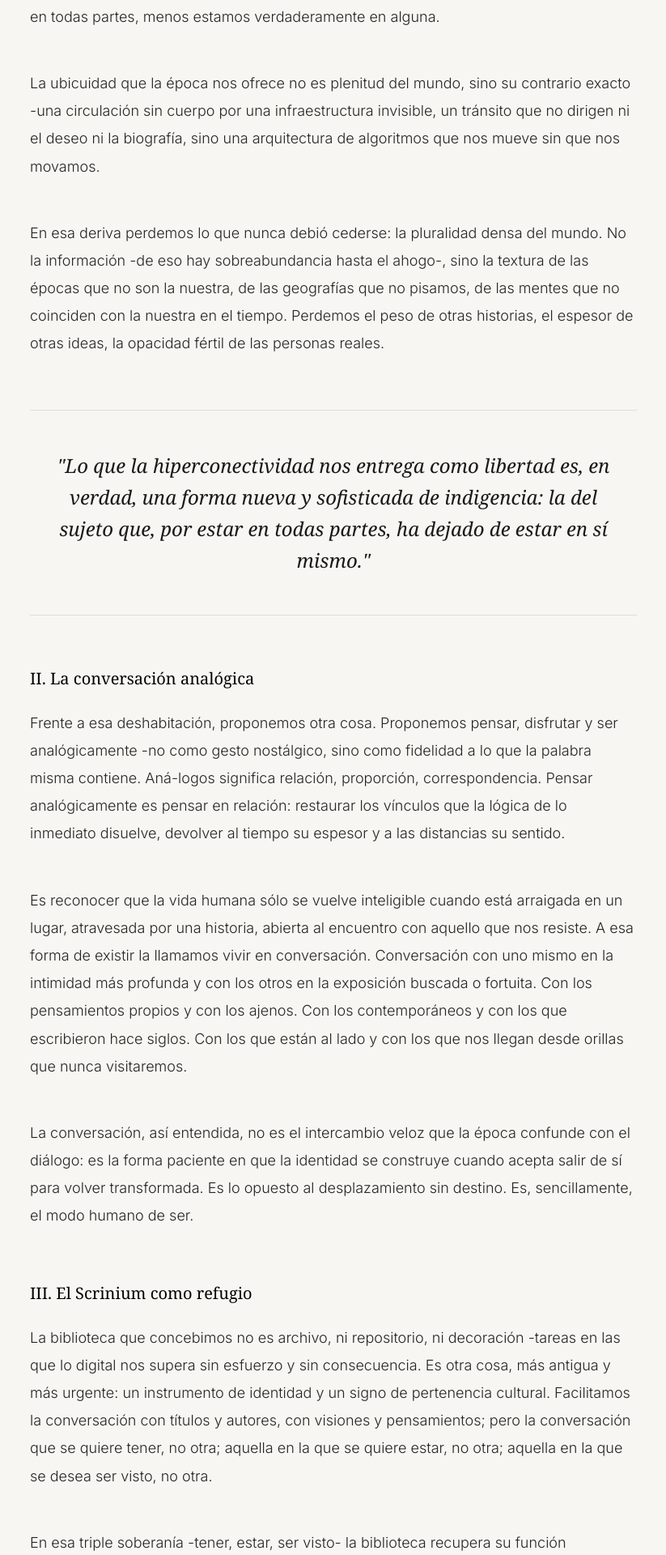
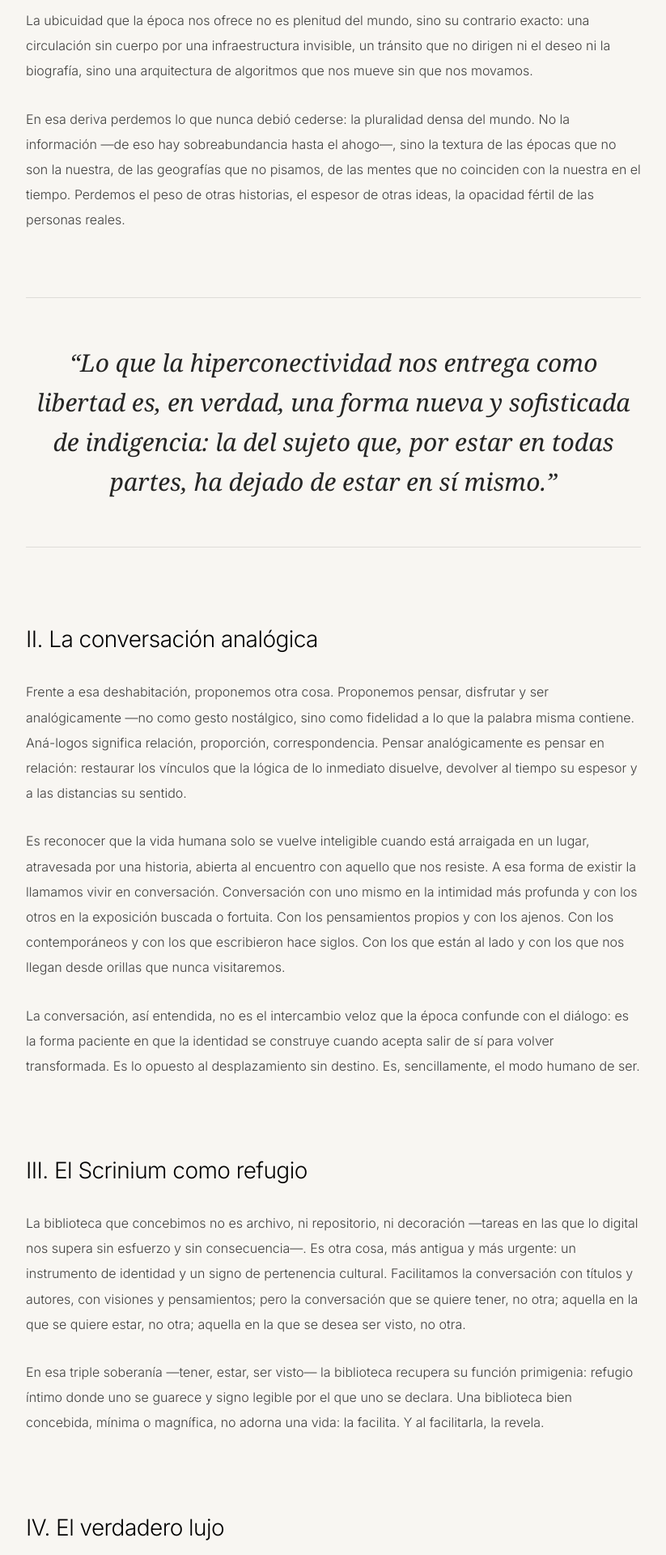
Before and after one commit to felixlosada-web/falcatio, a Next.js app: page /filosofia in a window 1280 px wide. Shown: the part 720-2640 px from the top of the page at 81% size, without its empty margins (228-1051 px from the left). Built offline with nearby package versions, Linux system fonts and the light colour scheme.

Commit message:
Refine Filosofia editorial layout

```diff
--- a/app/filosofia/page.tsx
+++ b/app/filosofia/page.tsx
@@ -1,50 +1,245 @@
+import type { Metadata } from "next";
+import Link from "next/link";
+
+const pageUrl = "https://falcatiolibrorum.es/filosofia";
+
+export const metadata: Metadata = {
+  title: "Filosofía | Falcatio Librorum",
+  description:
+    "La filosofía de Falcatio Librorum: curaduría bibliográfica privada, conversación analógica, arraigo, biblioteca como refugio y forma legible de identidad.",
+  alternates: {
+    canonical: pageUrl,
+  },
+  openGraph: {
+    title: "Filosofía | Falcatio Librorum",
+    description:
+      "De la ubicuidad simulada al arraigo verdadero: una defensa de la conversación analógica, la biblioteca y la curaduría bibliográfica privada.",
+    url: pageUrl,
+    siteName: "Falcatio Librorum",
+    locale: "es_ES",
+    type: "article",
+    images: [
+      {
+        url: "https://falcatiolibrorum.es/logo-share.png",
+        width: 1200,
+        height: 630,
+        alt: "Falcatio Librorum",
+      },
+    ],
+  },
+  twitter: {
+    card: "summary_large_image",
+    title: "Filosofía | Falcatio Librorum",
+    description:
+      "Una defensa del arraigo, la conversación analógica y la biblioteca como forma de identidad.",
+    images: ["https://falcatiolibrorum.es/logo-share.png"],
+  },
+};
+
 export default function FilosofiaPage() {
+  const jsonLd = {
+    "@context": "https://schema.org",
+    "@type": "Article",
+    headline: "De la ubicuidad simulada al arraigo verdadero",
+    description:
+      "La filosofía de Falcatio Librorum: curaduría bibliográfica privada, conversación analógica, arraigo, biblioteca como refugio y forma legible de identidad.",
+    url: pageUrl,
+    inLanguage: "es",
+    publisher: {
+      "@type": "Organization",
+      name: "Falcatio Librorum",
+      url: "https://falcatiolibrorum.es",
+    },
+    about: [
+      "curaduría bibliográfica privada",
+      "conversación analógica",
+      "biblioteca privada",
+      "arraigo",
+      "identidad cultural",
+      "lujo contemporáneo",
+      "lectura",
+      "legado",
+      "Scrinium",
+    ],
+  };
+
   return (
-    <main className="min-h-screen bg-[#F8F6F2] pt-64 pb-32 px-6 md:px-12 lg:px-24">
-      <div className="max-w-[750px] mx-auto">
-        <p className="text-[10px] tracking-[0.3em] uppercase text-black/40 mb-16 font-light text-center">Nuestra Filosofía</p>
-        <h1 className="text-4xl md:text-5xl text-black mb-20 font-serif italic leading-tight text-center">
-          De la ubicuidad simulada al arraigo verdadero
-        </h1>
+    <main className="min-h-screen bg-[#F8F6F2] pt-44 pb-32 px-6 md:px-10">
+      <script
+        type="application/ld+json"
+        dangerouslySetInnerHTML={{ __html: JSON.stringify(jsonLd) }}
+      />
 
-        <div className="space-y-12 text-black/85 font-light leading-[1.9] text-lg">
+      <section className="max-w-[760px] mx-auto">
+        <header className="mb-28 text-center">
+          <p className="text-[10px] tracking-[0.22em] uppercase text-black/35 mb-14">
+            Nuestra Filosofía
+          </p>
 
-          <h2 className="text-xl font-serif text-black mt-16 mb-6">I. La ilusión de la ubicuidad</h2>
-          <p>Nos han prometido que podemos habitar todos los tiempos y todos los lugares a la vez. Que basta deslizar un dedo para estar en cualquier parte, saber cualquier cosa, conversar con cualquiera. Que somos, por fin, globales y eternos. Pero esa promesa, examinada con lucidez, esconde una sustracción silenciosa: cuanto más creemos estar en todas partes, menos estamos verdaderamente en alguna.</p>
-          <p>La ubicuidad que la época nos ofrece no es plenitud del mundo, sino su contrario exacto -una circulación sin cuerpo por una infraestructura invisible, un tránsito que no dirigen ni el deseo ni la biografía, sino una arquitectura de algoritmos que nos mueve sin que nos movamos.</p>
-          <p>En esa deriva perdemos lo que nunca debió cederse: la pluralidad densa del mundo. No la información -de eso hay sobreabundancia hasta el ahogo-, sino la textura de las épocas que no son la nuestra, de las geografías que no pisamos, de las mentes que no coinciden con la nuestra en el tiempo. Perdemos el peso de otras historias, el espesor de otras ideas, la opacidad fértil de las personas reales.</p>
+          <h1 className="text-4xl md:text-5xl text-black mb-20 font-serif italic leading-tight">
+            De la ubicuidad simulada al arraigo verdadero
+          </h1>
+        </header>
 
-          <div className="py-12 border-y border-black/10 my-16 px-8">
-            <p className="text-2xl font-serif italic text-black/90 text-center leading-relaxed">
-              "Lo que la hiperconectividad nos entrega como libertad es, en verdad, una forma nueva y sofisticada de indigencia: la del sujeto que, por estar en todas partes, ha dejado de estar en sí mismo."
-            </p>
-          </div>
+        <section className="space-y-24 text-[16px] leading-[1.95] text-black/75 font-light">
+          <article>
+            <h2 className="text-[28px] leading-tight font-light tracking-[-0.02em] text-black mb-8">
+              I. La ilusión de la ubicuidad
+            </h2>
 
-          <h2 className="text-xl font-serif text-black mt-16 mb-6">II. La conversación analógica</h2>
-          <p>Frente a esa deshabitación, proponemos otra cosa. Proponemos pensar, disfrutar y ser analógicamente -no como gesto nostálgico, sino como fidelidad a lo que la palabra misma contiene. Aná-logos significa relación, proporción, correspondencia. Pensar analógicamente es pensar en relación: restaurar los vínculos que la lógica de lo inmediato disuelve, devolver al tiempo su espesor y a las distancias su sentido.</p>
-          <p>Es reconocer que la vida humana sólo se vuelve inteligible cuando está arraigada en un lugar, atravesada por una historia, abierta al encuentro con aquello que nos resiste. A esa forma de existir la llamamos vivir en conversación. Conversación con uno mismo en la intimidad más profunda y con los otros en la exposición buscada o fortuita. Con los pensamientos propios y con los ajenos. Con los contemporáneos y con los que escribieron hace siglos. Con los que están al lado y con los que nos llegan desde orillas que nunca visitaremos.</p>
-          <p>La conversación, así entendida, no es el intercambio veloz que la época confunde con el diálogo: es la forma paciente en que la identidad se construye cuando acepta salir de sí para volver transformada. Es lo opuesto al desplazamiento sin destino. Es, sencillamente, el modo humano de ser.</p>
+            <div className="space-y-7">
+              <p>
+                Nos han prometido que podemos habitar todos los tiempos y todos
+                los lugares a la vez. Que basta deslizar un dedo para estar en
+                cualquier parte, saber cualquier cosa, conversar con cualquiera.
+                Que somos, por fin, globales y eternos. Pero esa promesa,
+                examinada con lucidez, esconde una sustracción silenciosa:
+                cuanto más creemos estar en todas partes, menos estamos
+                verdaderamente en alguna.
+              </p>
 
-          <h2 className="text-xl font-serif text-black mt-16 mb-6">III. El Scrinium como refugio</h2>
-          <p>La biblioteca que concebimos no es archivo, ni repositorio, ni decoración -tareas en las que lo digital nos supera sin esfuerzo y sin consecuencia. Es otra cosa, más antigua y más urgente: un instrumento de identidad y un signo de pertenencia cultural. Facilitamos la conversación con títulos y autores, con visiones y pensamientos; pero la conversación que se quiere tener, no otra; aquella en la que se quiere estar, no otra; aquella en la que se desea ser visto, no otra.</p>
-          <p>En esa triple soberanía -tener, estar, ser visto- la biblioteca recupera su función primigenia: refugio íntimo donde uno se guarece y signo legible por el que uno se declara. Una biblioteca bien concebida, mínima o magnífica, no adorna una vida: la facilita. Y al facilitarla, la revela.</p>
+              <p>
+                La ubicuidad que la época nos ofrece no es plenitud del mundo,
+                sino su contrario exacto: una circulación sin cuerpo por una
+                infraestructura invisible, un tránsito que no dirigen ni el deseo
+                ni la biografía, sino una arquitectura de algoritmos que nos
+                mueve sin que nos movamos.
+              </p>
 
-          <h2 className="text-xl font-serif text-black mt-16 mb-6">IV. El verdadero lujo</h2>
-          <p>De ahí nuestra tesis, que reordena con lucidez el mapa del lujo contemporáneo. En una época que ha convertido la inmediatez en norma y la disponibilidad en rutina, el verdadero lujo no reside en la posibilidad satisfecha al instante, sino en aquella que uno pone a su alcance pero a la que hay que llegar. Ni la distancia absoluta -que es pobreza- ni la inmediatez total -que se devalúa en el acto-, sino la distancia curada: el trayecto que uno decide conservar hacia lo que ha elegido.</p>
-          <p>Es fricción querida. Es tiempo debidamente habitado. Es la forma más antigua, y quizá la más difícil de sostener, del privilegio. Frente a la hiperconectividad, proponemos fricción. Frente a la dispersión, concentración. Frente a la superficialidad, profundidad. Frente a la identidad visual, comprensión. En un mundo donde todos pueden aparentar cualquier cosa al instante, nuestro privilegio es otro: haber llegado, con tiempo, a una forma legible de uno mismo.</p>
-          <p>El nuevo lujo no consiste en tener, sino en llegar; no en aparecer, sino en ser entendido; no en la velocidad, sino en el arraigo. Los libros, cuando se reúnen en verdadera conversación, son el instrumento exacto -y acaso el último refugio civilizado- de ese modo de ser.</p>
-        </div>
+              <p>
+                En esa deriva perdemos lo que nunca debió cederse: la pluralidad
+                densa del mundo. No la información —de eso hay sobreabundancia
+                hasta el ahogo—, sino la textura de las épocas que no son la
+                nuestra, de las geografías que no pisamos, de las mentes que no
+                coinciden con la nuestra en el tiempo. Perdemos el peso de otras
+                historias, el espesor de otras ideas, la opacidad fértil de las
+                personas reales.
+              </p>
+            </div>
 
-        <div className="mt-32 text-center">
-          <a
+            <div className="my-20 border-y border-black/10 py-14">
+              <p className="text-2xl md:text-3xl font-serif italic text-black/85 text-center leading-relaxed">
+                “Lo que la hiperconectividad nos entrega como libertad es, en
+                verdad, una forma nueva y sofisticada de indigencia: la del
+                sujeto que, por estar en todas partes, ha dejado de estar en sí
+                mismo.”
+              </p>
+            </div>
+          </article>
+
+          <article>
+            <h2 className="text-[28px] leading-tight font-light tracking-[-0.02em] text-black mb-8">
+              II. La conversación analógica
+            </h2>
+
+            <div className="space-y-7">
+              <p>
+                Frente a esa deshabitación, proponemos otra cosa. Proponemos
+                pensar, disfrutar y ser analógicamente —no como gesto nostálgico,
+                sino como fidelidad a lo que la palabra misma contiene.
+                Aná-logos significa relación, proporción, correspondencia.
+                Pensar analógicamente es pensar en relación: restaurar los
+                vínculos que la lógica de lo inmediato disuelve, devolver al
+                tiempo su espesor y a las distancias su sentido.
+              </p>
+
+              <p>
+                Es reconocer que la vida humana solo se vuelve inteligible
+                cuando está arraigada en un lugar, atravesada por una historia,
+                abierta al encuentro con aquello que nos resiste. A esa forma de
+                existir la llamamos vivir en conversación. Conversación con uno
+                mismo en la intimidad más profunda y con los otros en la
+                exposición buscada o fortuita. Con los pensamientos propios y con
+                los ajenos. Con los contemporáneos y con los que escribieron
+                hace siglos. Con los que están al lado y con los que nos llegan
+                desde orillas que nunca visitaremos.
+              </p>
+
+              <p>
+                La conversación, así entendida, no es el intercambio veloz que la
+                época confunde con el diálogo: es la forma paciente en que la
+                identidad se construye cuando acepta salir de sí para volver
+                transformada. Es lo opuesto al desplazamiento sin destino. Es,
+                sencillamente, el modo humano de ser.
+              </p>
+            </div>
+          </article>
+
+          <article>
+            <h2 className="text-[28px] leading-tight font-light tracking-[-0.02em] text-black mb-8">
+              III. El Scrinium como refugio
+            </h2>
+
+            <div className="space-y-7">
+              <p>
+                La biblioteca que concebimos no es archivo, ni repositorio, ni
+                decoración —tareas en las que lo digital nos supera sin esfuerzo
+                y sin consecuencia—. Es otra cosa, más antigua y más urgente: un
+                instrumento de identidad y un signo de pertenencia cultural.
+                Facilitamos la conversación con títulos y autores, con visiones
+                y pensamientos; pero la conversación que se quiere tener, no
+                otra; aquella en la que se quiere estar, no otra; aquella en la
+                que se desea ser visto, no otra.
+              </p>
+
+              <p>
+                En esa triple soberanía —tener, estar, ser visto— la biblioteca
+                recupera su función primigenia: refugio íntimo donde uno se
+                guarece y signo legible por el que uno se declara. Una biblioteca
+                bien concebida, mínima o magnífica, no adorna una vida: la
+                facilita. Y al facilitarla, la revela.
+              </p>
+            </div>
+          </article>
+
+          <article>
+            <h2 className="text-[28px] leading-tight font-light tracking-[-0.02em] text-black mb-8">
+              IV. El verdadero lujo
+            </h2>
+
+            <div className="space-y-7">
+              <p>
+                De ahí nuestra tesis, que reordena con lucidez el mapa del lujo
+                contemporáneo. En una época que ha convertido la inmediatez en
+                norma y la disponibilidad en rutina, el verdadero lujo no reside
+                en la posibilidad satisfecha al instante, sino en aquella que uno
+                pone a su alcance pero a la que hay que llegar. Ni la distancia
+                absoluta —que es pobreza— ni la inmediatez total —que se devalúa
+                en el acto—, sino la distancia curada: el trayecto que uno decide
+                conservar hacia lo que ha elegido.
+              </p>
+
+              <p>
+                Es fricción querida. Es tiempo debidamente habitado. Es la forma
+                más antigua, y quizá la más difícil de sostener, del privilegio.
+                Frente a la hiperconectividad, proponemos fricción. Frente a la
+                dispersión, concentración. Frente a la superficialidad,
+                profundidad. Frente a la identidad visual, comprensión. En un
+                mundo donde todos pueden aparentar cualquier cosa al instante,
+                nuestro privilegio es otro: haber llegado, con tiempo, a una
+                forma legible de uno mismo.
+              </p>
+
+              <p>
+                El nuevo lujo no consiste en tener, sino en llegar; no en
+                aparecer, sino en ser entendido; no en la velocidad, sino en el
+                arraigo. Los libros, cuando se reúnen en verdadera conversación,
+                son el instrumento exacto —y acaso el último refugio civilizado—
+                de ese modo de ser.
+              </p>
+            </div>
+          </article>
+        </section>
+
+        <div className="mt-28 text-center">
+          <Link
             href="/scrinium"
-            className="text-[11px] tracking-[0.3em] uppercase text-black border-b border-black/20 pb-2 hover:border-black transition-all"
+            className="text-[10px] tracking-[0.22em] uppercase text-black/55 border-b border-black/20 pb-2 hover:text-black hover:border-black transition-all duration-300"
           >
             Comprender la forma
-          </a>
+          </Link>
         </div>
-
-      </div>
+      </section>
     </main>
   );
 }
```
